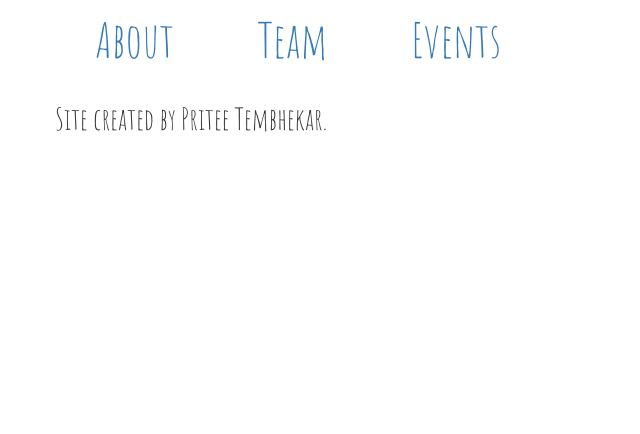
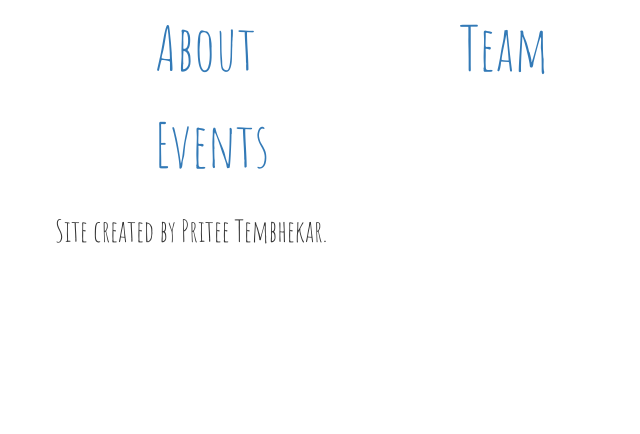
Before and after one commit to PriteeTem/djangogirls, a Django app: page / in a window 1280 px wide. Shown: the part 320-754 px from the top of the page, without its empty margins (0-640 px from the left). Run offline with Django 3.2, Linux system fonts and the light colour scheme; some libraries are stand-ins or nearby versions; some web fonts are replaced.

Commit message:
sizing more font

```diff
--- a/blog/static/css/blog.css
+++ b/blog/static/css/blog.css
@@ -32,8 +32,8 @@ h2,h6,h7,h8,h9 {
 
 h6, h7, h8 {
     display: inline-block;
-    font-size: 36pt;
-    padding:5px 40px;
+    font-size: 46pt;
+    padding:5px 100px;
 }
 
 .date {
--- a/blog/templates/blog/homepage.html
+++ b/blog/templates/blog/homepage.html
@@ -3,8 +3,8 @@
 
 
 <h6><a href="{% url 'about_page'%}">About</a></h6>
-<h7><a href="{% url 'team_page'%}"><center>Team</center></a></h7>
-<h8><a href="{% url 'post_list'%}"><right>Events</right></a></h8>
+<h7><a href="{% url 'team_page'%}">Team</a></h7>
+<h8><a href="{% url 'post_list'%}">Events</a></h8>
 
 
     <h2>Site created by Pritee Tembhekar.</h2>
```
